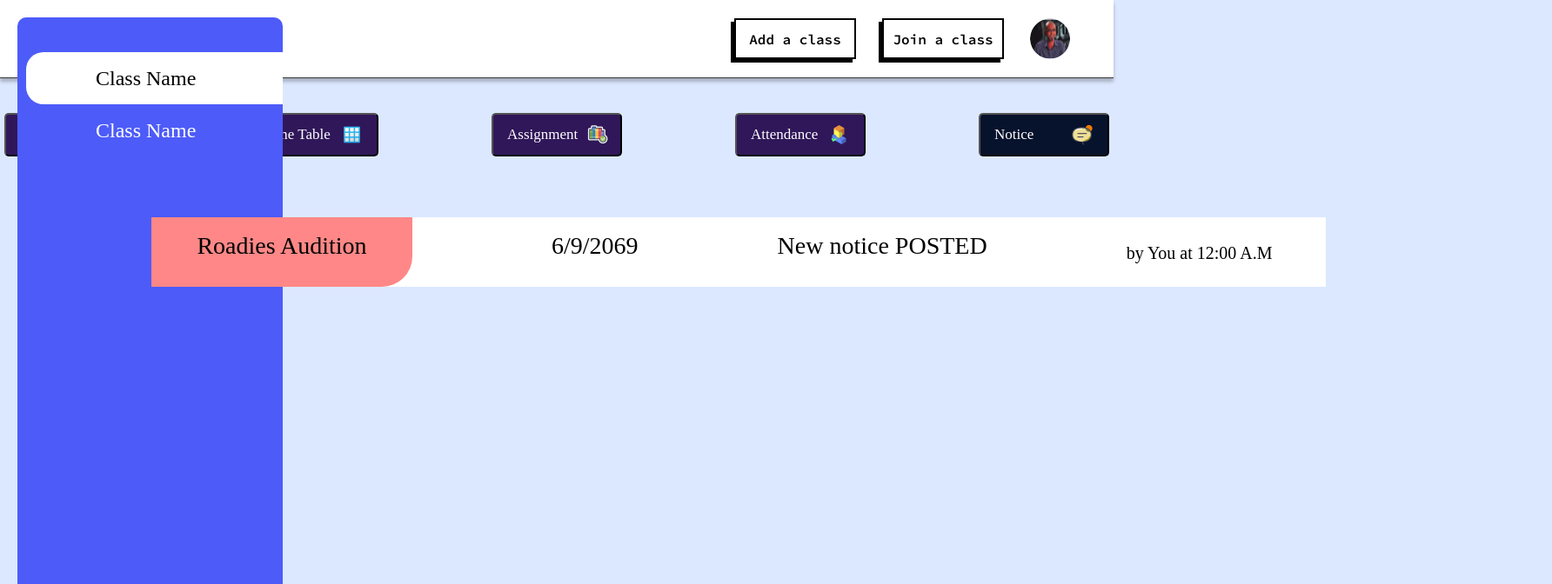
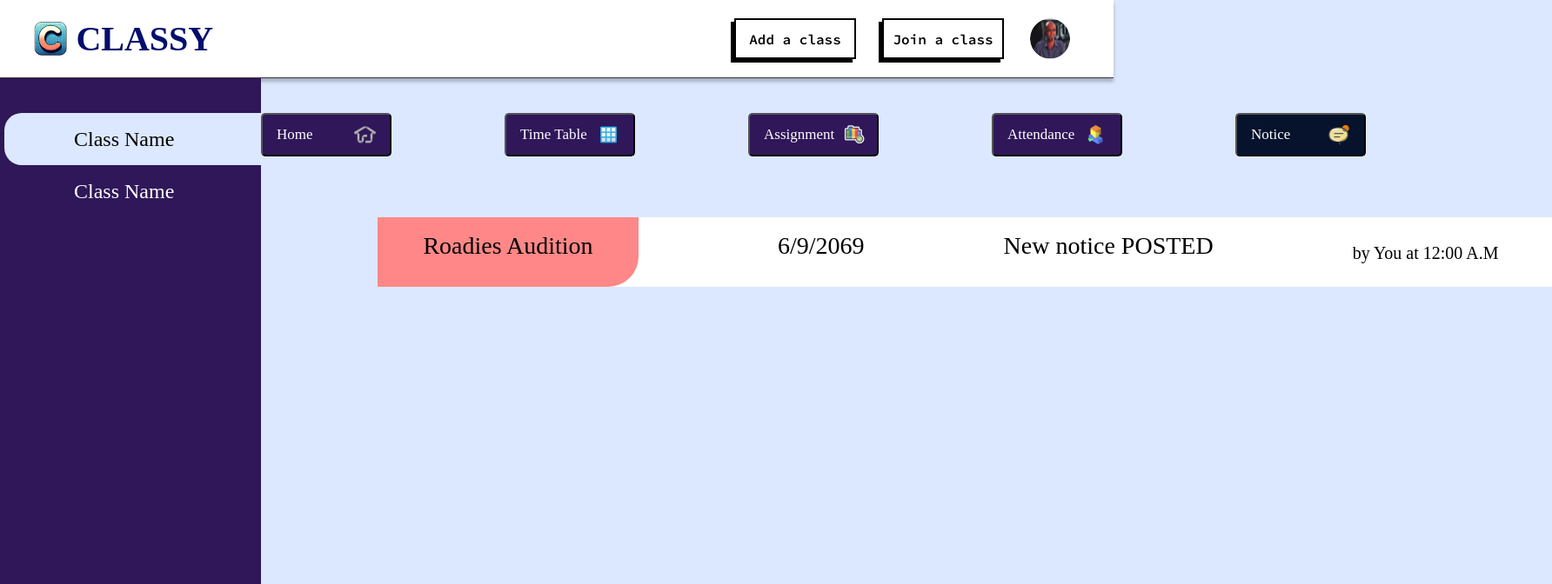
Before and after one commit to Team-Hackathon-2024/CL-Frontend, a React (Vite) app: page /notice in a window 1280 px wide. Shown: the top 672 px of the page at 87% size, 1784 px wide, since content can reach past the window. Built offline with nearby package versions, Linux system fonts and the light colour scheme; a web font is replaced by a local one.

Commit message:
Update NoticePage.css

```diff
--- a/src/pages/NoticePage.css
+++ b/src/pages/NoticePage.css
@@ -81,9 +81,10 @@ nav{
   }
 
 .left-menu{
-    width: 14vw;
+    width: 300px;
     height: 781px;
-    background: #301759;
+    background: #fff;
+    position: relative;
 }
 
 .right-main{
@@ -131,8 +132,8 @@ nav{
 
 .right-down{
     height: 650px;
-    width: 1684px;
-    padding: 30px 174px;
+    width: 1084px;
+    padding: 30px 134px;
     /* background-color: chartreuse; */
 }
 .card{
@@ -175,16 +176,16 @@ nav{
 
 
 .navigation{
-    position: fixed;
-    top: 20px;
+    /* position: fixed; */
+    /* top: 20px;
     left: 20px;
-    bottom: 20px;
-    width: 300px;
-    border-radius: 10px;
+    bottom: 20px; */
+    height: 781px;
+    width: 295px;
     box-sizing: initial;
-    border-left: 5px solid #4d5bf9;
-    background-color: #4d5bf9;
-    transition: width 0.5s;
+    border-left: 5px solid #301759;
+    background-color: #301759;
+    /* transition: width 0.5s; */
 }
 
 .navigation ul{
@@ -204,8 +205,53 @@ nav{
     border-bottom-left-radius: 20px;
 }
 
+.navigation ul li b:nth-child(1){
+    position: absolute;
+    top: -20px;
+    height: 20px;
+    width: 100%;
+    background: #DCE8FF;
+    display: none;
+}
+
+.navigation ul li b:nth-child(1)::before{
+    content: '';
+    position: absolute;
+    top: 0;
+    left: 0;
+    width: 100%;
+    height: 100%;
+    border-bottom-right-radius: 20px;
+    background: #301759;
+}
+
+.navigation ul li b:nth-child(2){
+    position: absolute;
+    bottom: -20px;
+    height: 20px;
+    width: 100%;
+    background: #DCE8FF;
+    display: none;
+}
+
+.navigation ul li b:nth-child(2)::before{
+    content: '';
+    position: absolute;
+    top: 0;
+    left: 0;
+    width: 100%;
+    height: 100%;
+    border-top-right-radius: 20px;
+    background: #301759;
+}
+
+.navigation ul li.active b:nth-child(1),
+.navigation ul li.active b:nth-child(2){
+    display: block;
+}
+
 .navigation ul li.active{
-    background-color: #fff;
+    background-color: #DCE8FF
 }
 
 .navigation ul li a{
```
